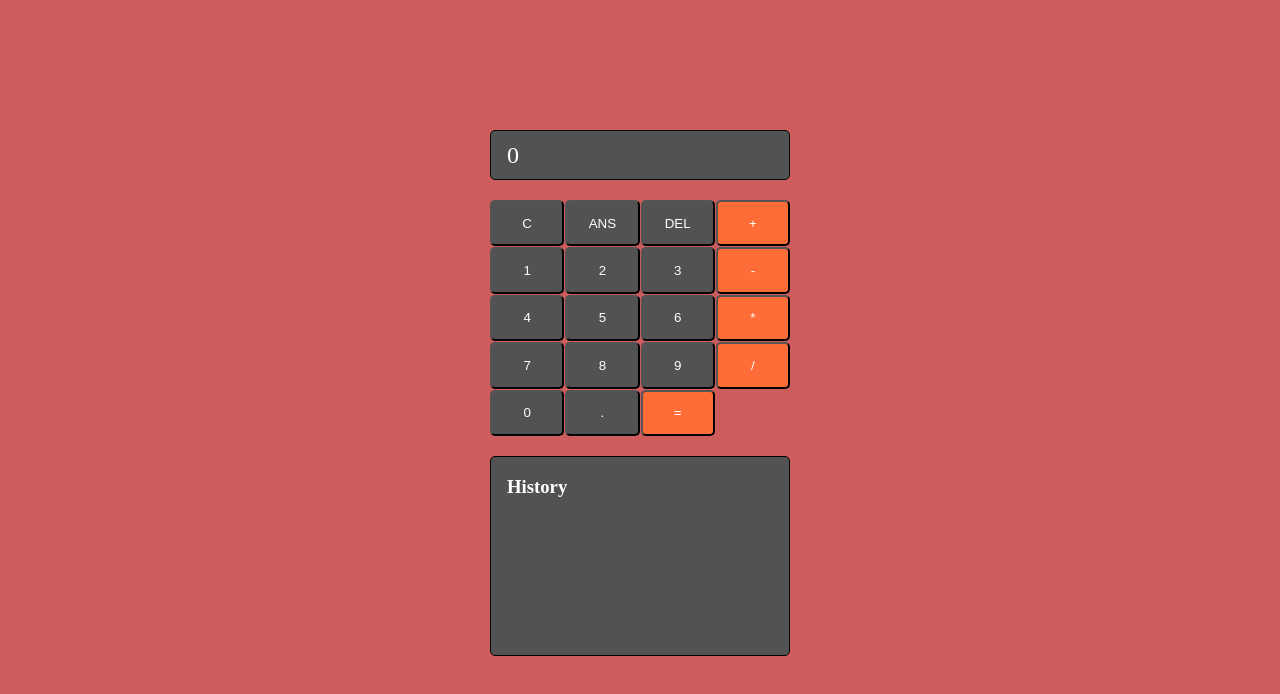
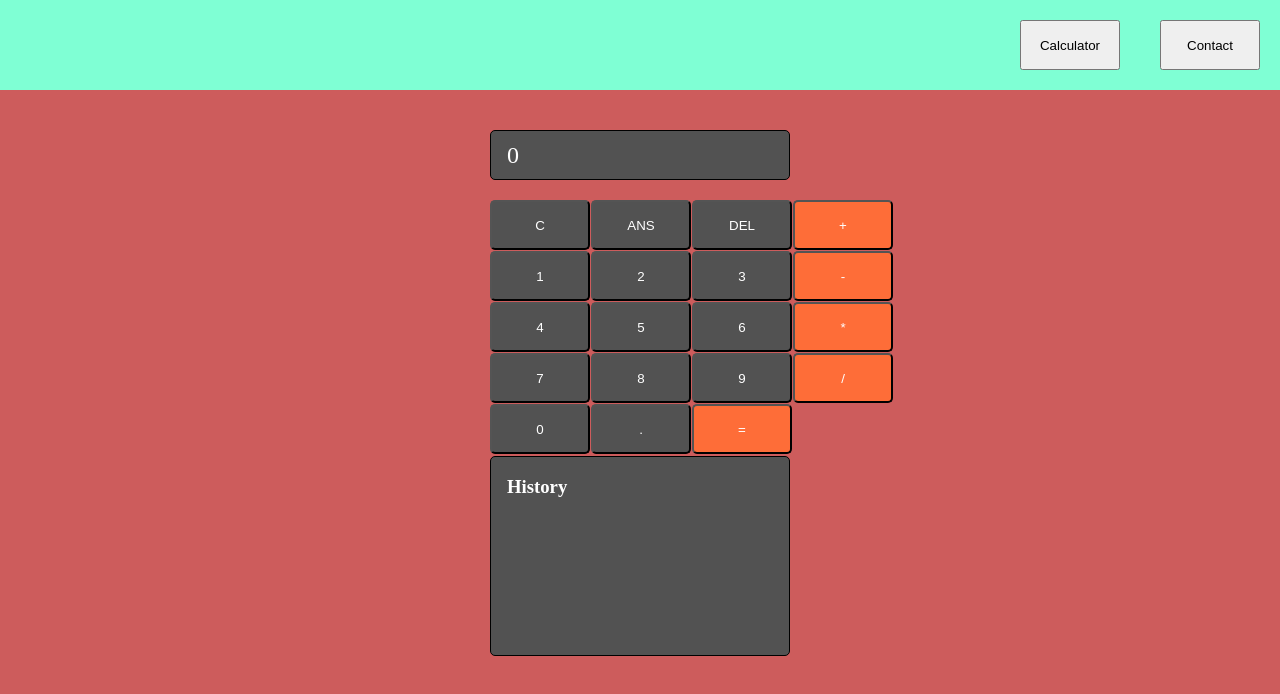
Before and after one commit to Segward/vite-vue-calculator, a Vue app: page / in a window 1280 px wide. Shown: the top 694 px of the page. Built offline with nearby package versions, Linux system fonts and the light colour scheme.

Commit message:
Added navigator

```diff
--- a/src/components/Calculator.vue
+++ b/src/components/Calculator.vue
@@ -1,4 +1,5 @@
 <template>
+  <Navigator />
   <div class="calculator">
     <div class="display">{{ display }}</div>
     <div class="buttons">
@@ -33,6 +34,7 @@
 
 <script setup>
 import { ref, onMounted, onUnmounted } from "vue";
+import Navigator from "./Navigator.vue";
 
 const display = ref("0");
 const history = ref([]);
--- a/src/components/Contact.vue
+++ b/src/components/Contact.vue
@@ -1,4 +1,5 @@
 <template>
+  <Navigator />
   <div class="contact">
     <h1>Contact Us</h1>
     <form @submit.prevent="submitForm">
@@ -19,7 +20,9 @@
   </div>
 </template>
 
-<script setup></script>
+<script setup>
+import Navigator from "./Navigator.vue";
+</script>
 
 <style scoped>
 .contact {
--- /dev/null
+++ b/src/components/Navigator.vue
@@ -0,0 +1,37 @@
+<template>
+  <div class="navigator">
+    <a href="/"><button>Calculator</button></a>
+    <a href="/contact"><button>Contact</button></a>
+  </div>
+</template>
+
+<script setup></script>
+
+<style>
+.navigator {
+  display: flex;
+  flex-direction: row;
+  justify-content: flex-end;
+  align-items: center;
+  gap: 40px;
+  background-color: aquamarine;
+  padding: 20px;
+  margin: 0;
+  position: absolute;
+  top: 0;
+  left: 0;
+  width: 100%;
+  box-sizing: border-box;
+}
+
+a {
+  text-decoration: none;
+  color: black;
+  font-size: 1.5em;
+}
+
+button {
+  width: 100px;
+  height: 50px;
+}
+</style>
```
